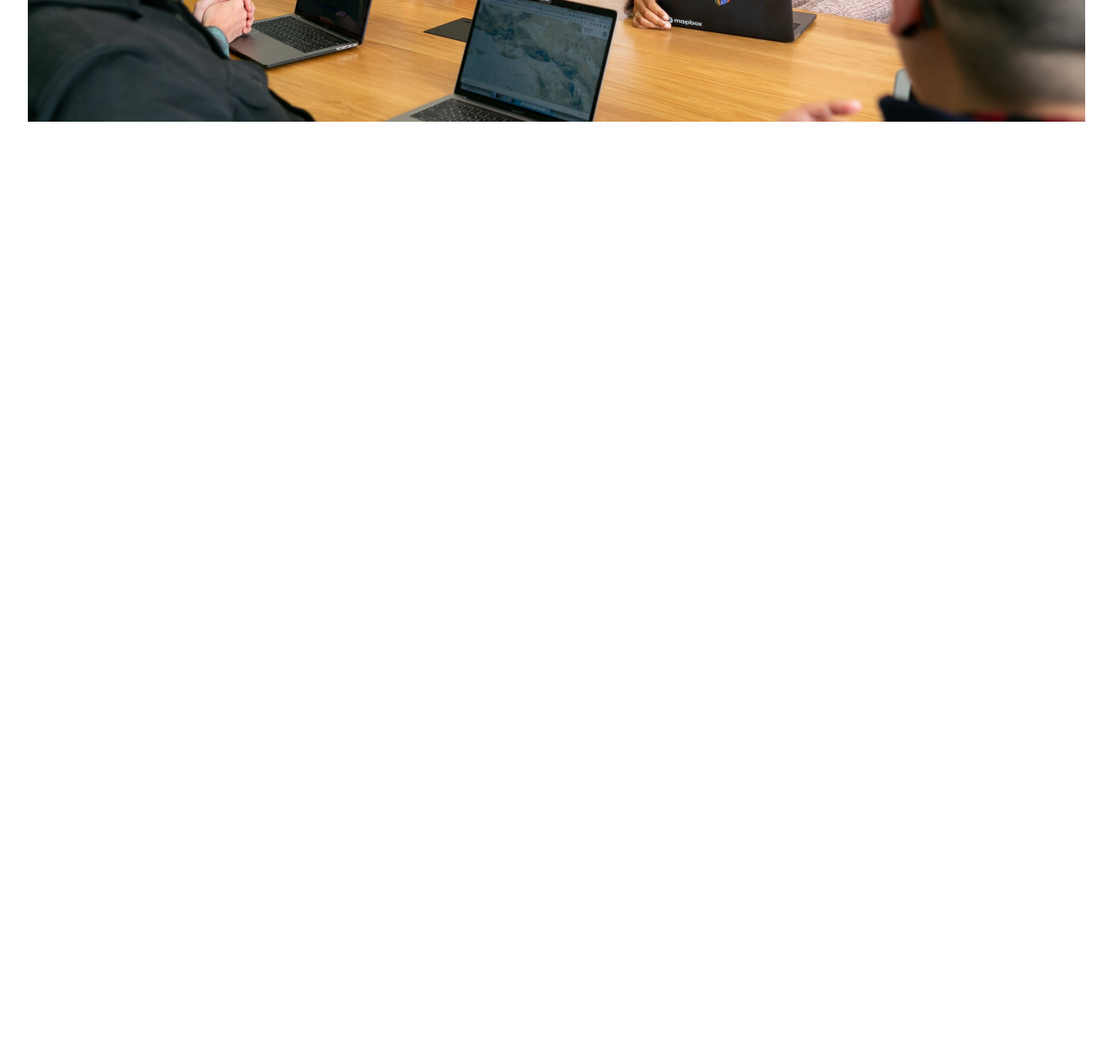
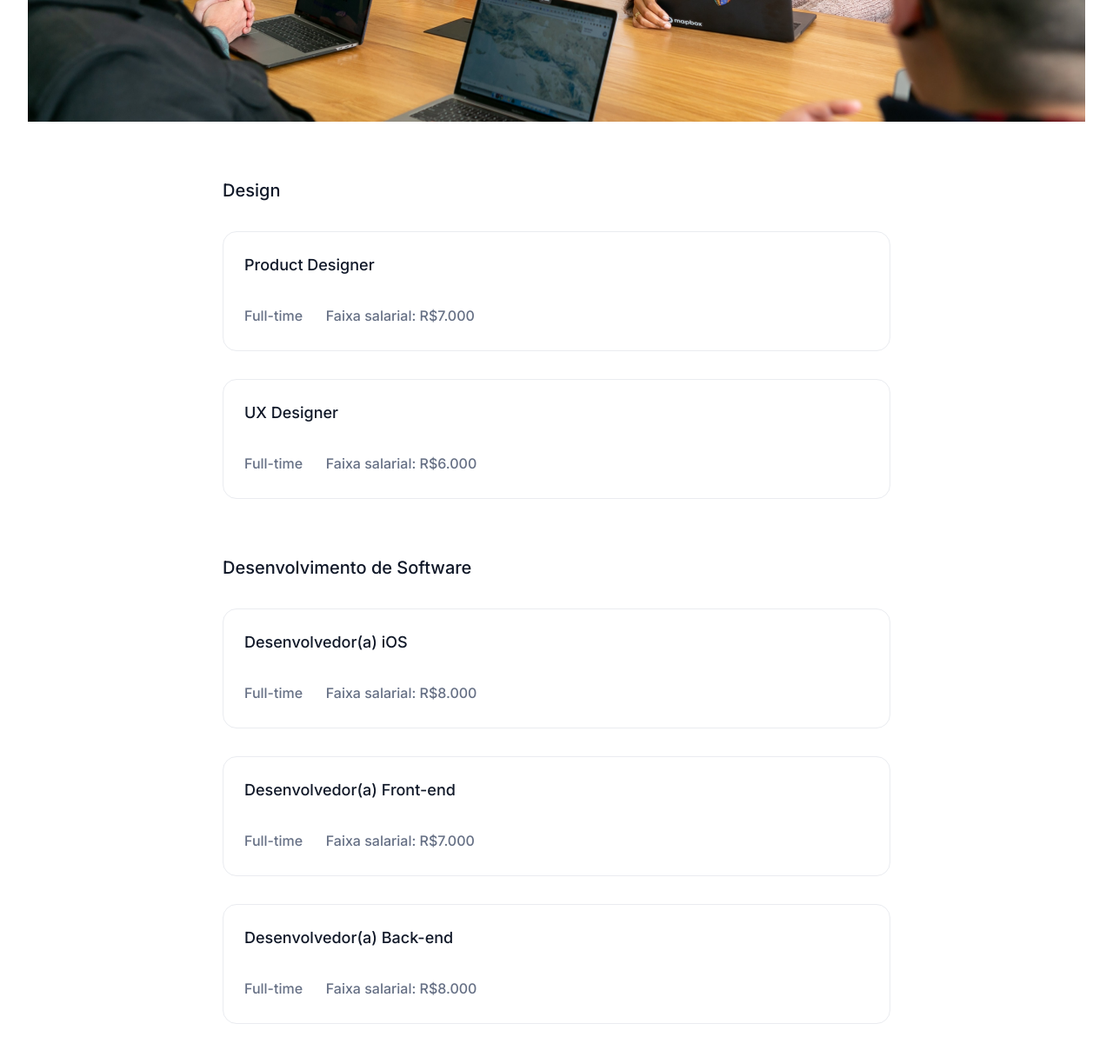
Before and after one commit to rmulon17/optimus-tech-project, a plain HTML site: page index.html in a window 1280 px wide. Shown: the part 1237-2453 px from the top of the page at 87% size. Before the commit the page ends 1537 px from the top, so only its background shows below. Drawn offline with Linux system fonts and the light colour scheme.

Commit message:
Create jobs section

```diff
--- a/index.html
+++ b/index.html
@@ -90,16 +90,38 @@
 
             <div class="open-job-vacancies">
                 <div class="job-category">
+                    <h3>Design</h3>
                     <div class="jobs-container">
                         <div class="job-post">
+                            <h4>Product Designer</h4>
+                            <span class="job-details">Full-time</span>  <span class="job-details">Faixa salarial: R$7.000</span>
+                        </div>
 
+                        <div class="job-post">
+                            <h4>UX Designer</h4>
+                            <span class="job-details">Full-time</span>  <span class="job-details">Faixa salarial: R$6.000</span>
                         </div>
                     </div>
                 </div>
 
+                <div class="job-category">
+                    <h3>Desenvolvimento de Software</h3>
+                    <div class="jobs-container">
+                        <div class="job-post">
+                            <h4>Desenvolvedor(a) iOS</h4>
+                            <span class="job-details">Full-time</span>  <span class="job-details">Faixa salarial: R$8.000</span>
+                        </div>
 
-                <div class="">
+                        <div class="job-post">
+                            <h4>Desenvolvedor(a) Front-end</h4>
+                            <span class="job-details">Full-time</span>  <span class="job-details">Faixa salarial: R$7.000</span>
+                        </div>
 
+                        <div class="job-post">
+                            <h4>Desenvolvedor(a) Back-end</h4>
+                            <span class="job-details">Full-time</span>  <span class="job-details">Faixa salarial: R$8.000</span>
+                        </div>
+                    </div>
                 </div>
             </div>
         </section>
--- a/style.css
+++ b/style.css
@@ -10,7 +10,7 @@
     --text-color: #667085;
     --main-color: #8E2424;
     --gray-color: #101828;
-
+    --border: #EAECF0;
 
     font-size: 62.5%;
 }
@@ -28,8 +28,12 @@ h3, .stat-number {
     color: var(--main-color);
 }
 
-p {
+p, .job-details {
     font-size: 1.6rem;
+}
+
+.banner-content, .banner-img, .job-category {
+    margin-bottom: 6.4rem;
 }
 
 /* NAV BAR */
@@ -42,7 +46,7 @@ p {
     font-size: 1.6rem;
 }
 
-.page-nav a, .nav-buttons a, p {
+.page-nav a, .nav-buttons a, p, .job-details {
     color: var(--text-color);
 }
 
@@ -155,9 +159,7 @@ nav {
 }
 
 /* BANNER CONTENT */
-.banner-content, .banner-img {
-    margin-bottom: 6.4rem;
-}
+
 
 .banner-content {
     text-align: center;
@@ -180,3 +182,43 @@ nav {
 .banner-img img {
     display: block;
 }
+
+/* OPEN JOB VACANCIES */
+.open-job-vacancies {
+    max-width: 102.8rem;
+    margin: 0 auto;
+}
+
+.job-category {
+    max-width: 76.8rem;
+    margin-inline: auto;
+}
+
+.job-category h3, h4 {
+    color: var(--gray-color);
+    font-weight: 500;
+}
+
+.job-category h3 {
+    font-size: 2rem;
+    line-height: 3rem;
+}
+
+.job-category h4 {
+    font-size: 1.8rem;
+    line-height: 2.8rem;
+    margin-bottom: 3.2rem;
+}
+
+.job-post {
+    border: 0.1rem solid var(--border);
+    border-radius: 1.6rem;
+    margin-top: 3.2rem;
+    margin-bottom: 2.4rem;
+    padding: 2.4rem 2.4rem 2.8rem;
+}
+
+.job-details {
+    line-height: 2.4rem;
+    margin-right: 2.4rem;
+}
```
